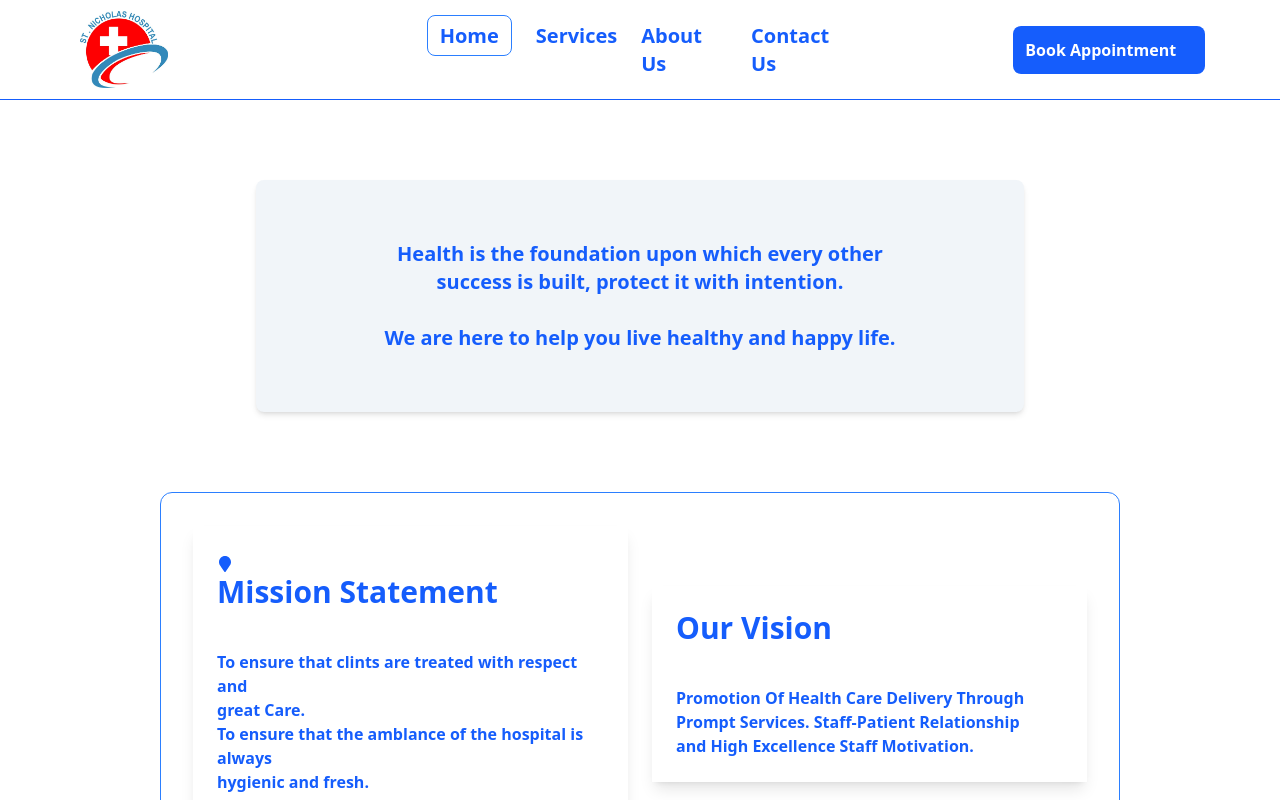
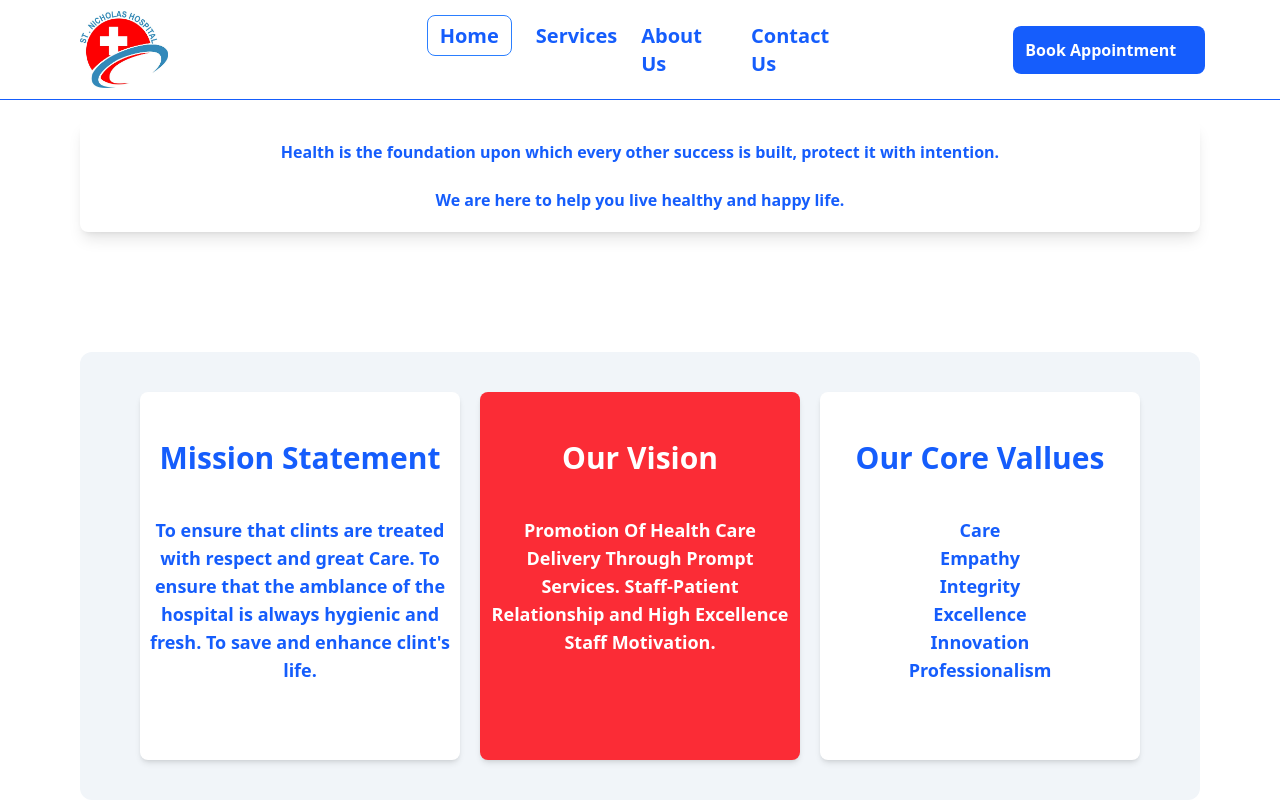
Before and after one commit to AsieduAmos/StNicholasGloryHosp, a React (Vite) app: page / in a window 1280 px wide. Shown: the top 800 px of the page. Built offline with nearby package versions, Linux system fonts and the light colour scheme.

Commit message:
stylling mission and vision container

```diff
--- a/src/components/Body.jsx
+++ b/src/components/Body.jsx
@@ -7,42 +7,40 @@ const Body = () => {
 
   <>
     <section classNameName='font-sans text-lg font-normal leading-7'>
-          <div className="bg-slate-100 text-blue-600 font-bold text-xl text-center py-15 w-3/5 mx-auto mt-20 rounded-lg shadow-md">
+          <div className="bg-white text-blue-600 font-bold text-md text-center py-5 mx-20 mt-5 mb-30 rounded-lg shadow-lg">
             <p>
-              Health is the foundation upon which every other <br /> success is built, protect it with intention. <br /><br />
+              Health is the foundation upon which every other success is built, protect it with intention. <br /><br />
               We are here to help you live healthy and happy life.
             </p>
          </div>
 
-       <section className="flex w-3/4 h-96 bg-white text-blue-600 gap-6 justify-center-safe items-center mt-20 px-8 mx-auto
-                          font-semibold border border-blue-500 rounded-xl">
-            <div className="mx-auto shadow-lg p-6 w-2/4">
-            <FaMapMarker className='inline' />
-                  <h2  className="font-bold text-3xl mb-10">Mission Statement</h2>
+     <div className=' flex bg-slate-100 h-112 mx-20 mb-20 font-semibold text-lg text-center gap-5 rounded-xl '>
+      <div className='bg-white text-blue-600 w-1/3 ml-15 my-10 p-2 shadow-md rounded-lg'>
+        <h2 className='font-bold text-3xl my-10 '>Mission Statement</h2>
         <p>
-                    To ensure that clints are treated with respect and <br /> great Care. <br />
-                    To ensure that the amblance of the hospital is always <br /> hygienic and
-                    fresh. <br /> To save and enhance clint's life.
+          To ensure that clints are treated with respect and  great Care.
+          To ensure that the amblance of the hospital is always hygienic and
+          fresh. To save and enhance clint's life.
 
         </p>
       </div>
-            <div className="mx-auto shadow-lg p-6 w-2/4">
-                  <h2 className="font-bold text-3xl mb-10 mx-auto">Our Vision</h2>
+
+      <div className='bg-red-500 text-white w-1/3  my-10 p-2 shadow-md rounded-lg'>
+         <h2 className='font-bold text-3xl my-10'>Our Vision</h2>
          <p>
-                    Promotion Of Health Care Delivery Through <br /> Prompt Services.
-                    Staff-Patient Relationship <br /> and High Excellence Staff Motivation.
+            Promotion Of Health Care Delivery Through Prompt Services.
+            Staff-Patient Relationship and High Excellence Staff Motivation.
           </p>
       </div>
-        </section>
 
-        <div className="bg-blue-500 text-white font-bold  text-center p-10 w-3/5 mx-auto mt-30 mb-30 border-3 border-red-900
-                          rounded-3xl shadow-md">
-                <h2  className="font-bold text-3xl mb-5">Our Core Vallues</h2>
-                <p className='text-xl'>
+     <div className='bg-white text-blue-600 w-1/3  my-10 mr-15 p-2 shadow-md rounded-lg'>
+       <h2 className='font-bold text-3xl my-10'>Our Core Vallues</h2>
+       <p>
             Care <br /> Empathy <br /> Integrity <br /> Excellence <br /> Innovation <br /> Professionalism
        </p>
      </div>
 
+  </div>
 
    </section>
 </>
--- a/src/components/NavBar.jsx
+++ b/src/components/NavBar.jsx
@@ -9,10 +9,10 @@ const NavBar = () => {
 <>
   <nav>
    <div className="container mx-auto">
-     <section className="h-25 grid grid-cols-3 bg-white text-blue-600  font-bold items-center border-b
+     <section className="h-25 grid grid-cols-3 bg-white text-blue-600 font-bold items-center border-b
                          border-blue-600 ">
-      <img className="w-22  ml-20 " src={logo}alt="logo"/>
-      <ul className="flex gap-6 text-xl cursor-pointer">
+      <img className="w-22 sm:ml-20 ml-10" src={logo}alt="logo"/>
+      <ul className="flex sm:gap-6 gap-4 sm:text-xl text-lg cursor-pointer">
         <li>
           <Link className="border border-blue-500 px-3 py-1.5 rounded-lg  hover:text-blue-800
                        hover:border-blue-800" to="/">Home</Link>
@@ -27,7 +27,7 @@ const NavBar = () => {
           <Link className="hover:text-blue-800" to="/NotFoundPage">Contact Us</Link>
         </li>
       </ul>
-      <ul className="bg-blue-600 text-white w-48 p-3 mx-auto ml-40 rounded-lg hover:bg-red-500 cursor-pointer">
+      <ul className="bg-blue-600 text-white sm:w-48 w-35 p-3 mx-auto sm:ml-40 ml-25 rounded-lg hover:bg-red-500 cursor-pointer">
         <li>
           <Link to="/NotFoundPage">Book Appointment</Link>
         </li>
```
Lines whose indentation alone changed are shown as unchanged.
